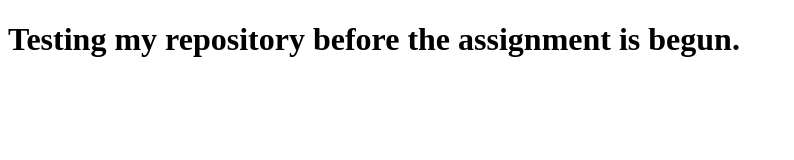
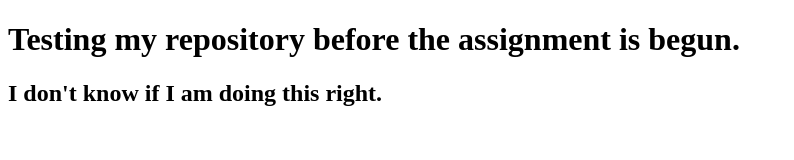
Before and after one commit to dzeledon95/Test-my-repository, a plain HTML site: page index.html in a window 1280 px wide. Shown: the whole page, without its empty margins (0-794 px from the left). Drawn offline with Linux system fonts and the light colour scheme.

Commit message:
Update index.html

```diff
--- a/index.html
+++ b/index.html
@@ -1,10 +1,11 @@
 <!DOCTYPE html>
 <html>
   <head>
-    <title>Test #1, I don't know if I am doing this right.</title>
+    <title>Test #1</title>
 
   </head>
   <body>
     <h1> Testing my repository before the assignment is begun.</h1>
+    <h2> I don't know if I am doing this right.</h2>
   </body>
 </html>
```
